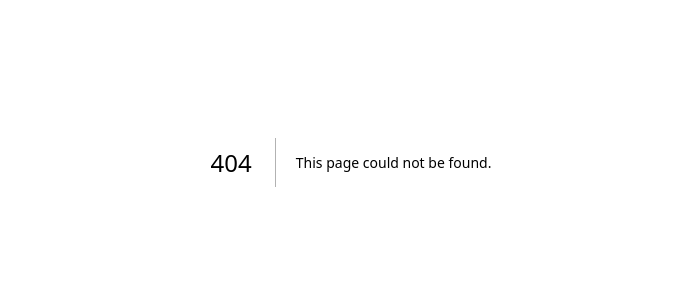
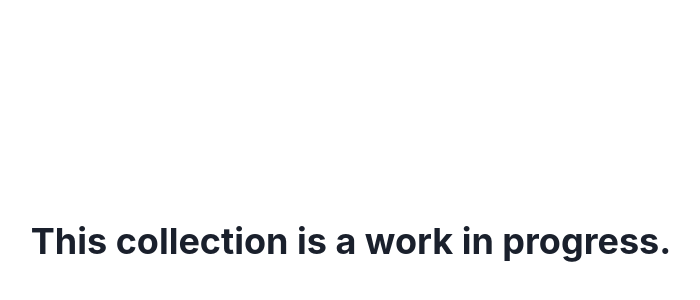
Before and after one commit to jacklion710/framer-motion-playground, a Next.js app: page /Fancy in a window 1280 px wide. Before the commit this address had no page. Shown: the part 238-538 px from the top of the page, without its empty margins (289-989 px from the left). Built offline with nearby package versions, Linux system fonts and the light colour scheme.

Commit message:
Placeholders for upcoming collections

```diff
--- /dev/null
+++ b/pages/Fancy.tsx
@@ -0,0 +1,27 @@
+import React, {
+    useState
+} from 'react';
+import MotionFade from '../components/MotionFade';
+import MotionRotate from '../components/MotionRotate';
+import MotionScale from '../components/MotionScale';
+import MotionSlide from '../components/MotionSlide';
+import {
+    VStack,
+    ChakraProvider,
+    Heading,
+} from '@chakra-ui/react';
+
+const Fancy = () => {
+
+  return (
+    <ChakraProvider>
+      <VStack spacing={20} mt={20} align="center" justify="center" height="100vh">
+
+       <Heading>This collection is a work in progress.</Heading>
+
+      </VStack>
+    </ChakraProvider>
+  );
+};
+
+export default Fancy;
```
Also changed, not shown: pages/Glitch.tsx (added, +27 -0 lines), pages/Idle.tsx (added, +27 -0 lines).
